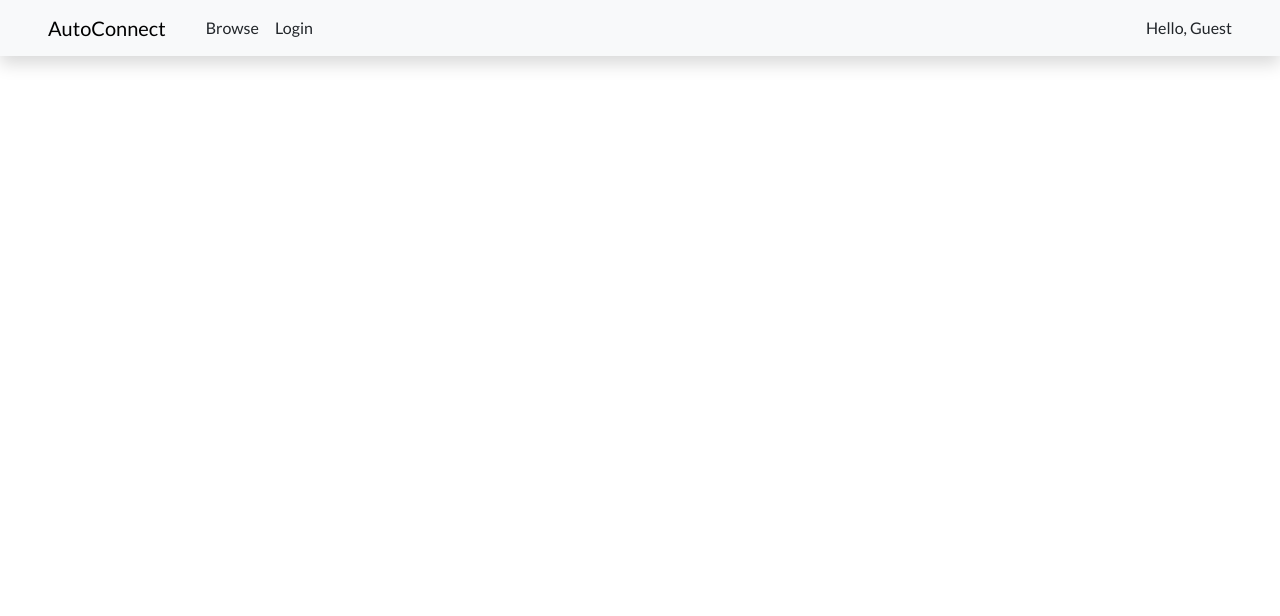
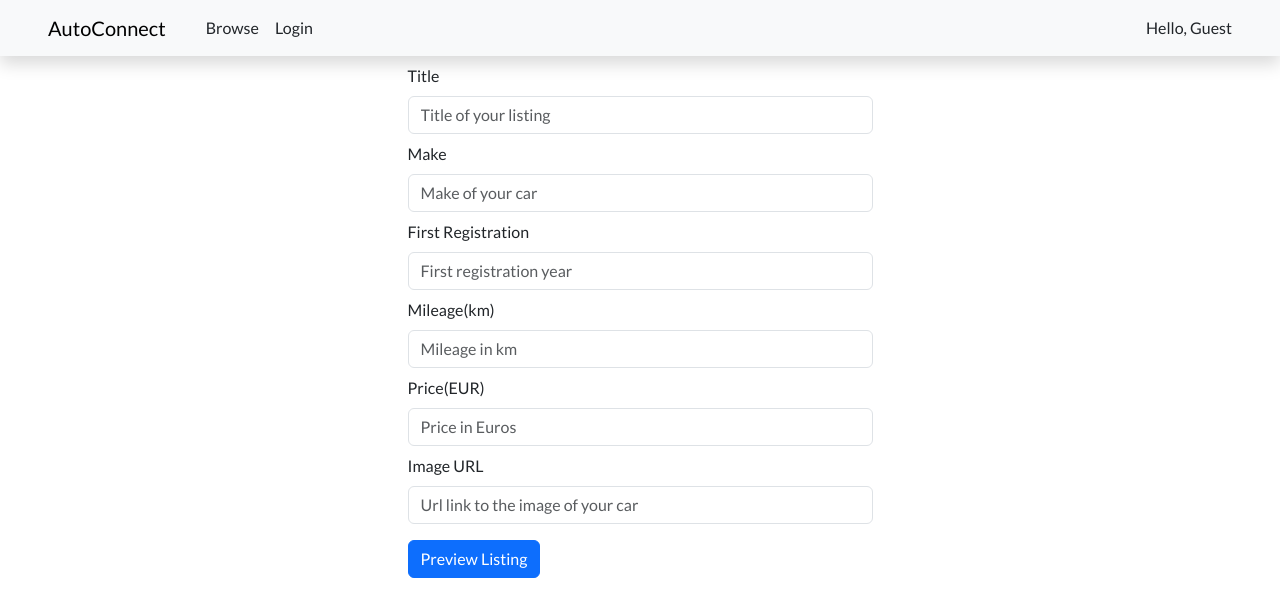
Before and after one commit to StefanCurcubet/AutoConnect, a React (Create React App) app: page /newListing in a window 1280 px wide. Shown: the top 616 px of the page. Built offline with nearby package versions, Linux system fonts and the light colour scheme.

Commit message:
created New Listing page and added author to post

```diff
--- a/package.json
+++ b/package.json
@@ -13,6 +13,7 @@
     "jwt-decode": "^3.1.2",
     "react": "^18.2.0",
     "react-dom": "^18.2.0",
+    "react-modal": "^3.16.1",
     "react-redux": "^8.0.5",
     "react-router-dom": "^6.10.0",
     "react-scripts": "5.0.1",
--- a/src/App.js
+++ b/src/App.js
@@ -7,6 +7,7 @@ import { useEffect } from 'react';
 import { getLocalTokens } from './Features/userSlice';
 import { useDispatch } from 'react-redux';
 import FavouritesPage from './Pages/FavouritesPage';
+import NewListingPage from './Pages/NewListingPage';
 
 function App() {
 
@@ -26,7 +27,8 @@ function App() {
         <Routes>
           <Route path='/' element={<HomePage />} />
           <Route path='/login' element={<AuthPage />} />
-          <Route path='/favourites' element={<FavouritesPage/>} />
+          <Route path='/favourites' element={<FavouritesPage />} />
+          <Route path='/newListing' element={<NewListingPage />} />
         </Routes>
       </BrowserRouter>
     </>
--- a/src/Components/Navbar.js
+++ b/src/Components/Navbar.js
@@ -16,6 +16,9 @@ export default function Navbar() {
                 <Link to={'/favourites'} className="nav-link ms-3" style={{cursor: 'pointer'}}>
                     Favourites
                 </Link>
+                <Link to={'/newListing'} className="nav-link ms-3" style={{cursor: 'pointer'}}>
+                    Create New Listing
+                </Link>
                 <div className="nav-link ms-3" style={{cursor: 'pointer'}} onClick={() => {dispatch(logout())}}>Log out</div>
             </>
                 :
--- a/src/Components/Post.js
+++ b/src/Components/Post.js
@@ -7,7 +7,7 @@ export default function Post({postData}){
     const dispatch = useDispatch()
     const navigate = useNavigate()
     const {favouritedPosts, isLogged} = useSelector((store) => store.user)
-    const {id, title, imageUrl, brand, modelYear, mileage, price, added} = postData
+    const {id, title, imageUrl, brand, modelYear, mileage, price, author, added} = postData
     function formatTime(timeStamp){
         return new Date(timeStamp).toLocaleString()
     }
@@ -41,6 +41,7 @@ export default function Post({postData}){
                         <p className="card-text">{brand}</p>
                         <p className="card-text">{modelYear}</p>
                         <p className="card-text">{mileage} km</p>
+                        <p className="card-text">Added by: {author} </p>
                         <p className="card-text"><small className="text-body-secondary">{formatTime(added)}</small></p>
                     </div>
                 </div>
--- /dev/null
+++ b/src/Components/PreviewModal.js
@@ -0,0 +1,49 @@
+import Modal from 'react-modal';
+
+export default function PreviewModal({previewOpen, setPreviewOpen, listingData, createListing}) {
+
+    const {title, imageUrl, make, firstRegistration, mileage, price} = listingData
+
+    const customStyles = {
+        content: {
+          display: 'flex',
+          justifyContent: 'center',
+          alignItems: 'center',
+          backgroundColor: 'transparent',
+          border: 'none',
+        },
+    };
+
+    return (
+        <Modal
+            isOpen={previewOpen}
+            style={customStyles}
+            ariaHideApp={false}
+        >
+            <div>
+                <div className="card">
+                    <div className="row g-0">
+                        <div className="col-md-4">
+                            <img src={imageUrl} className="img-fluid rounded-start" alt="carImage"/>
+                        </div>
+                        <div className="col-md-8">
+                            <div className="card-body">
+                                <h5 className="card-title mb-4" >
+                                    <strong>{title}</strong>
+                                    <strong className="ms-5 text-danger"> {price} EUR</strong>
+                                </h5>
+                                <p className="card-text">{make}</p>
+                                <p className="card-text">{firstRegistration}</p>
+                                <p className="card-text">{mileage} km</p>
+                            </div>
+                        </div>
+                    </div>
+                </div>
+                <div className='d-flex mt-3'>
+                    <button className='btn btn-success' onClick={() => createListing()}>Submit Listing</button>
+                    <button className='btn btn-danger ms-2' onClick={() => setPreviewOpen(false)}>Cancel</button>
+                </div>
+            </div>
+        </Modal>
+    )
+}
--- /dev/null
+++ b/src/Pages/NewListingPage.js
@@ -0,0 +1,89 @@
+import { useState } from "react"
+import PreviewModal from "../Components/PreviewModal"
+
+export default function NewListingPage() {
+
+    const [previewOpen, setPreviewOpen] = useState(false)
+    const [listingAdded, setListingAdded] = useState(false)
+    const [listingData, setListingData] = useState({
+        title : "",
+        make : "",
+        firstRegistration : 0,
+        mileage : 0,
+        price : 0,
+        imageUrl: ""
+    })
+
+    function handleSubmit(e) {
+        e.preventDefault()
+        setPreviewOpen(true)
+    }
+
+    async function addListing() {
+        const {access} = JSON.parse(localStorage.getItem('authTokens'))
+        const response = await fetch (`http://127.0.0.1:8000/newListing/`, {
+            method: 'POST',
+            headers: {
+                'Content-Type' : 'application/json',
+                'Authorization' : `Bearer ${access}`,
+            },
+            body: JSON.stringify({listingData})
+        })
+        if (response.status === 200) {
+            setListingAdded(true)
+            return response.json()
+         } else {
+             alert('something is wrong')
+         }
+    }
+
+    function createListing() {
+        setPreviewOpen(false)
+        addListing()
+    }
+
+
+
+    return (
+        <>
+        {listingAdded ?
+            <div class="alert alert-success" role="alert">
+                <h2>Your listing has been submitted.</h2>
+            </div>
+            :
+            <div className="container-md d-flex justify-content-center">
+                <form className="col-md-5" onSubmit={(e) => handleSubmit(e)}>
+                    <div className="col mt-2">
+                        <label htmlFor="title" className="form-label">Title</label>
+                        <input type="text" className="form-control" id="title" placeholder="Title of your listing" onChange={(e) => setListingData((prevData) => ({...prevData, title : e.target.value}))} required/>
+                    </div>
+                    <div className="col mt-2">
+                        <label htmlFor="make" className="form-label">Make</label>
+                        <input type="text" className="form-control" id="make" placeholder="Make of your car" onChange={(e) => setListingData((prevData) => ({...prevData, make : e.target.value}))} required/>
+                    </div>
+                    <div className="col mt-2">
+                        <label htmlFor="firstRegistration" className="form-label">First Registration</label>
+                        <input type="number" className="form-control" id="firstRegistration" placeholder="First registration year" onChange={(e) => setListingData((prevData) => ({...prevData, firstRegistration : e.target.value}))} required/>
+                    </div>
+                    <div className="col mt-2">
+                        <label htmlFor="mileage" className="form-label">Mileage(km)</label>
+                        <input type="number" className="form-control" id="mileage" placeholder="Mileage in km" onChange={(e) => setListingData((prevData) => ({...prevData, mileage : e.target.value}))} required/>
+                    </div>
+                    <div className="col mt-2">
+                        <label htmlFor="price" className="form-label">Price(EUR)</label>
+                        <input type="number" className="form-control" id="price" placeholder="Price in Euros" onChange={(e) => setListingData((prevData) => ({...prevData, price : e.target.value}))} required/>
+                    </div>
+                    <div className="col mt-2">
+                        <label htmlFor="imageUrl" className="form-label">Image URL</label>
+                        <input type="text" className="form-control" id="imageUrl" placeholder="Url link to the image of your car" onChange={(e) => setListingData((prevData) => ({...prevData, imageUrl : e.target.value}))} required/>
+                    </div>
+                    <div className="col mt-3">
+                        <button className="btn btn-primary" type="submit">Preview Listing</button>
+                    </div>
+                </form>
+                <PreviewModal previewOpen={previewOpen} setPreviewOpen={setPreviewOpen} createListing={createListing} listingData={listingData} />
+            </div>
+        }
+        </>
+    )
+}
```
Also changed, not shown: 1 other file (tests, documents, lock files or other folders).
